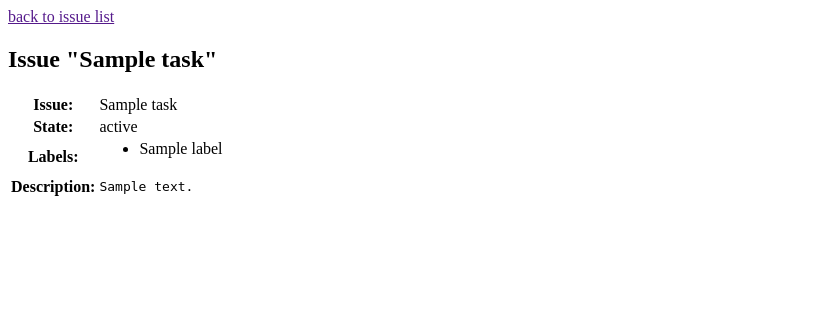
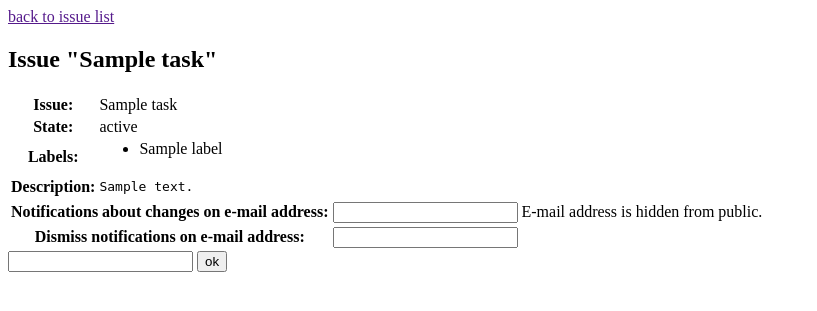
Before and after one commit to VladaHejda/phpIssueTracker, a PHP site: template src/phpIssueTracker/templates/default/issue.php in a window 1280 px wide. Shown: the top 311 px of the page, without its empty margins (0-817 px from the left). Run offline with PHP 8.4, Linux system fonts and the light colour scheme; the template is opened without the code that fills it: most values are stand-ins (such as "Sample title", 1, 10 or a date in 2020); data that the repository does not hold is empty.

Commit message:
e-mail addresses submission (for notification)

```diff
--- a/src/phpIssueTracker/templates/default/issue.php
+++ b/src/phpIssueTracker/templates/default/issue.php
@@ -30,3 +30,44 @@
 		<td class="issue-description"><pre><?php echo htmlspecialchars($issue->description); ?></pre></td>
 	</tr>
 </table>
+
+
+<form method="post" class="common-form">
+	<table class="block common-form-main">
+		<tr>
+			<th><label for="mail_add">Notifications about changes on e-mail address:</label></th>
+			<td>
+				<input type="text" name="mail_add" id="mail_add" class="issue-new-mail" value="<?php
+				echo !empty($_POST['mail_add']) ? htmlspecialchars($_POST['mail_add']) : '';?>">
+			</td>
+			<td class="form-common-extra">
+				<p>E-mail address is hidden from public.</p>
+			</td>
+		</tr>
+
+		<tr>
+			<th><label for="mail_dismiss">Dismiss notifications on e-mail address:</label></th>
+			<td colspan="2">
+				<input type="text" name="mail_dismiss" id="mail_dismiss" class="issue-new-mail" value="<?php
+				echo !empty($_POST['mail_dismiss']) ? htmlspecialchars($_POST['mail_dismiss']) : '';?>">
+			</td>
+		</tr>
+	</table>
+
+	<?php if ($errorMessage) { ?>
+		<div class="block error">
+			<p><?php echo $errorMessage; ?></p>
+		</div>
+	<?php } ?>
+
+	<div class="block">
+		<input type="text" name="protect" value="" class="protect">
+		<input type="submit" name="ok" value="ok">
+	</div>
+
+	<?php if ($successMessage) { ?>
+		<div class="block success">
+			<p><?php echo $successMessage; ?></p>
+		</div>
+	<?php } ?>
+</form>
--- a/src/phpIssueTracker/templates/default/layout.php
+++ b/src/phpIssueTracker/templates/default/layout.php
@@ -11,7 +11,9 @@
 		table th { text-align: left; }
 		h1 a { text-decoration: none; color: #aa778b; }
 		.protect { display: none; }
-		.error { color: #900; }
+		.error, .success { color: #fff; font-weight: bold; padding: 0 5px; }
+		.error { background: #900; }
+		.success { background: #090; }
 		.heading { color: #8929aa; }
 		.block { float: left; clear: left; margin-top: 15px; }
 		.block-prefix { float: left; width: 60px; font-size: 1.2em; }
@@ -35,10 +37,13 @@
 		.paginator li.selected .paginator-anchor {  background: #ccc; color: #000; }
 		.issue-detail th { vertical-align: top; }
 		.issue-description { font-family: "Courier New", Courier; }
-		.issue-new-main th, .issue-new-main td { border: none; }
-		.issue-new-main th { vertical-align: top; }
-		.issue-new-task, .issue-new-description { width: 400px; border: 1px solid #aaa; }
+		.common-form-main th, .common-form-main td { border: none; vertical-align: top; }
+		.common-form input[type=text], .common-form input[type=password], .common-form textarea {
+			border: 1px solid #aaa; }
+		.issue-new-task, .issue-new-description { width: 400px; }
 		.issue-new-description { height: 80px; }
+		.issue-new-mail { width: 150px; }
+		.form-common-extra { color: #755; }
 	</style>
 </head>
 <body>
```
Also changed, not shown: install.sql (+12 -1 lines), src/phpIssueTracker/app/issue.php (+46 -0 lines), src/phpIssueTracker/app/new.php (+17 -13 lines), src/phpIssueTracker/app/tracker.php (+16 -0 lines), src/phpIssueTracker/templates/default/new.php (+21 -6 lines).
